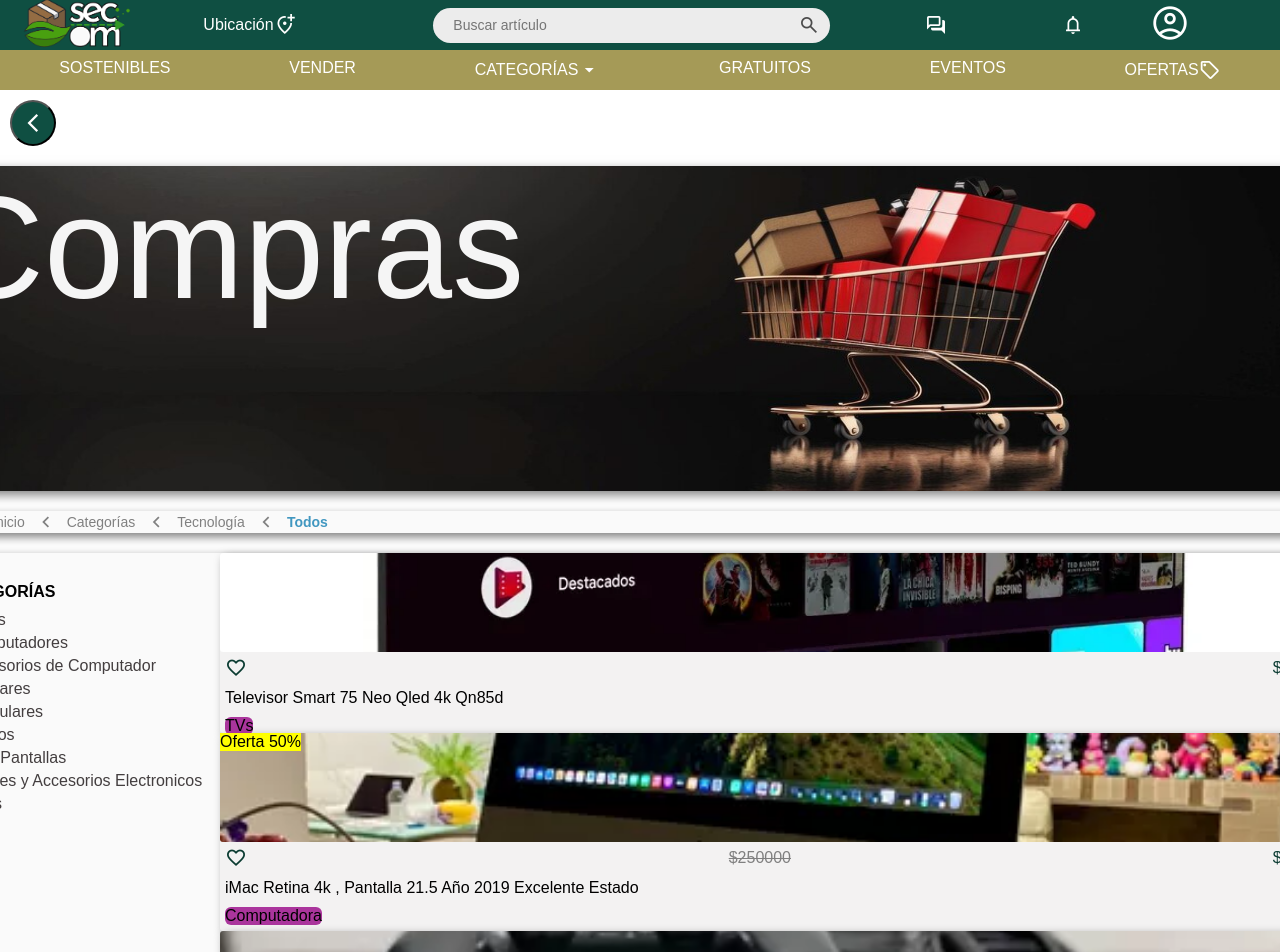
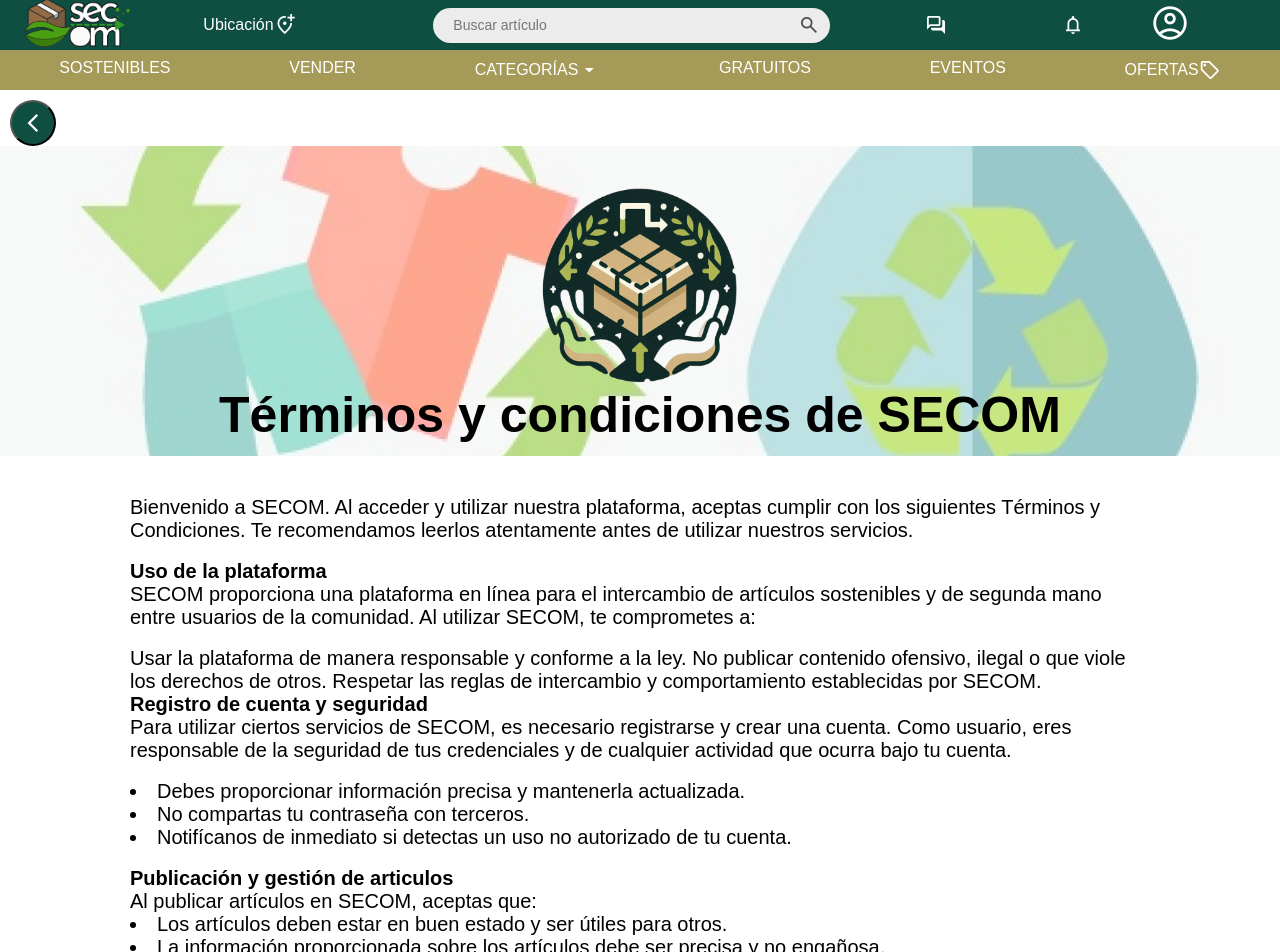
Before and after one commit to juanherrera20/SECOM, a Vue app in the folder vue-project/: page /Categorias in a window 1280 px wide. Shown: the top 952 px of the page. Built offline with nearby package versions, Linux system fonts and the light colour scheme; a web font is replaced by a local one.

Commit message:
ultimo sincronización

```diff
--- a/vue-project/src/App.vue
+++ b/vue-project/src/App.vue
@@ -3,12 +3,14 @@
 import { RouterView } from 'vue-router';
 import NavbarComponent from './components/NavbarComponent.vue';
 import BotonPaginaAnterior from './components/BotonPaginaAnterior.vue'
+import TerminosYCondicionesView from '../src/views/TerminosYCondicionesView.vue'
 
 </script>
 
 <template>
 <NavbarComponent />
 <BotonPaginaAnterior />
+<TerminosYCondicionesView />
 <!--Limpie todo lo que venia por defecto, si mira el video aparecia la información basica de Vue-->
 <!--Aquí se van poniento las rutas para ir manejando el direccionamiento-->
 <!-- <nav>
--- a/vue-project/src/views/VistaCategorias.vue
+++ b/vue-project/src/views/VistaCategorias.vue
@@ -35,15 +35,15 @@
             <div class="inputs-container">
                 <h4>CATEGORÍAS</h4>
                 <div class="elements">
-                    <label><input type="radio" name="category">Todos</label>
-                    <label><input type="radio" name="category">Computadores</label>
-                    <label><input type="radio" name="category">Accesorios de Computador</label>
-                    <label><input type="radio" name="category">Celulares</label>
-                    <label><input type="radio" name="category">Auriculares</label>
-                    <label><input type="radio" name="category">Juegos</label>
-                    <label><input type="radio" name="category">TV y Pantallas</label>
-                    <label><input type="radio" name="category">Relojes y Accesorios Electronicos</label>
-                    <label><input type="radio" name="category">Otros</label>
+                    <input type="radio" name="category" id="radio1"><label for="radio1">Todos</label>
+                    <input type="radio" name="category" id="radio2"><label for="radio2">Computadores</label>
+                    <input type="radio" name="category" id="radio3"><label for="radio3">Accesorios de Computador</label>
+                    <input type="radio" name="category" id="radio4"><label for="radio4">Celulares</label>
+                    <input type="radio" name="category" id="radio5"><label for="radio5">Auriculares</label>
+                    <input type="radio" name="category" id="radio6"><label for="radio6">Juegos</label>
+                    <input type="radio" name="category" id="radio7"><label for="radio7">TV y Pantallas</label>
+                    <input type="radio" name="category" id="radio8"><label for="radio8">Relojes y Accesorios Electronicos</label>
+                    <input type="radio" name="category" id="radio9"><label for="radio9">Otros</label>
                 </div>
             </div>
         </article>
@@ -69,9 +69,60 @@
 }
 
 /*Configuraciones generales de los inputs*/
-input {
-    accent-color: #23B89A;
+input[type="radio"] + label,
+input[type="checkbox"] + label {
+	line-height: 2em;
+    align-items: end;
 }
+
+input[type="radio"] , input[type="checkbox"] {
+	display: none;
+}
+
+input[type="radio"] + label:before {
+    content: "";
+	width: 20px;
+	height: 20px;
+	float: left;
+	margin: 0.5em 0.5em 0 0;
+	border: 2px solid #CCCBCB;
+	background: #FAFAFA;
+    border-radius: 100%;
+}
+input[type="radio"]:checked + label{
+    color: #23B89A;
+}
+input[type="radio"]:checked + label:before {
+    border: 4px solid #23B89A;
+}
+
+
+input[type="checkbox"] + label:before {
+    content: "";
+	width: 20px;
+	height: 20px;
+	float: left;
+	margin: 0.5em 0.5em 0 0;
+	border: 2px solid #CCCBCB;
+	background: #FAFAFA;
+}
+input[type="checkbox"]:checked + label:before {
+    border-color: #0fbf12;
+}
+input[type="checkbox"]:checked + label:after {
+    content: "";
+    width: 12px;
+    height: 6px;
+    border: 4px solid #0fbf12;
+    float: left;
+    margin-left: -1.95em;
+    border-right: 0;
+    border-top: 0;
+    margin-top: 1em;
+    transform: rotate(-55deg);
+}
+
+
 
 /*Sectión de compras*/
 .compras{
@@ -126,20 +177,26 @@
     display: flex;
     flex-direction: column;
     width: 100%;
-    padding: 30px 10px;
-    gap: 10px
-
+    padding: 30px 15px;
 }
 
 .elements {
     display: flex;
-    font-size: 16px;
     flex-direction: column;
+    font-size: 14px;
     color: #433E3F;
-    gap: 5px
+    padding-bottom: 10px;
+    padding-top: 10px;
+    gap: 5px;
+    border-bottom: 2px solid #CCCBCB;
 }
 
-
-
+.products {
+    display: grid;
+    grid-template-columns: repeat(4, 1fr);
+    grid-template-rows: repeat(auto-fill, 400px); /* Filas con altura fija de 330px */
+    gap: 10px;
+    padding: 10px;
+}
 
 </style>
```
